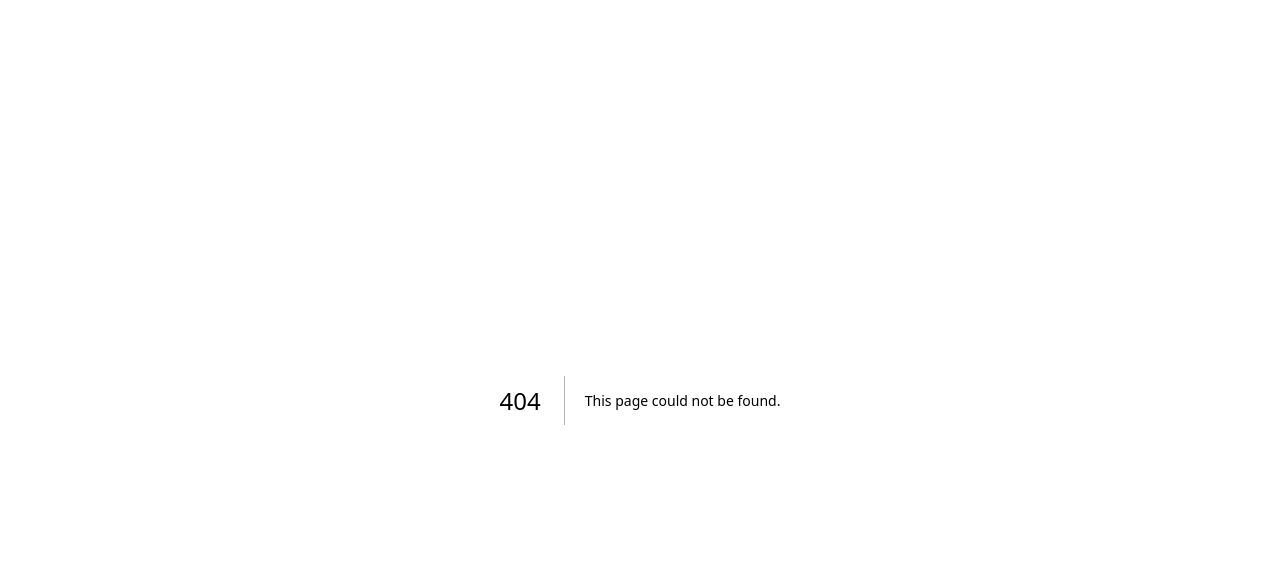
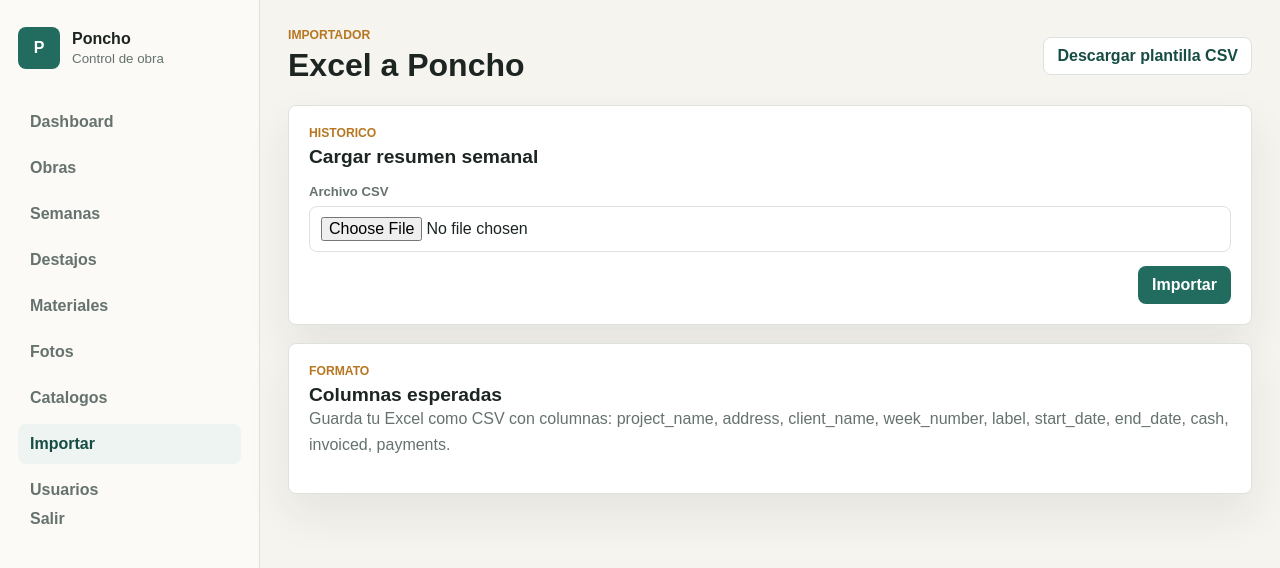
Before and after one commit to ing-martindelatorre/poncho, a Next.js app: page /imports in a window 1280 px wide. Before the commit this address had no page. Shown: the top 568 px of the page. Built offline with nearby package versions, Linux system fonts and the light colour scheme.

Commit message:
Add CSV import workflow

```diff
--- a/src/app/globals.css
+++ b/src/app/globals.css
@@ -481,6 +481,11 @@ h3 {
   margin-top: 16px;
 }
 
+.muted-copy {
+  color: var(--muted);
+  line-height: 1.6;
+}
+
 .stacked-actions {
   display: grid;
   gap: 10px;
--- /dev/null
+++ b/src/app/imports/actions.ts
@@ -0,0 +1,160 @@
+"use server";
+
+import { revalidatePath } from "next/cache";
+import { redirect } from "next/navigation";
+import { prisma } from "@/lib/db";
+import { numberFromCsv, parseCsv, rowsToObjects } from "@/lib/csv";
+import { requireUser } from "@/lib/session";
+
+type ImportRow = Record<string, string>;
+
+function required(row: ImportRow, key: string) {
+  const value = row[key]?.trim();
+
+  if (!value) {
+    throw new Error(`La columna ${key} es obligatoria.`);
+  }
+
+  return value;
+}
+
+function dateFrom(value: string) {
+  return new Date(`${value}T00:00:00.000Z`);
+}
+
+export async function importWeeklySummary(formData: FormData) {
+  await requireUser();
+  const file = formData.get("file");
+
+  if (!(file instanceof File) || file.size === 0) {
+    throw new Error("Selecciona un archivo CSV.");
+  }
+
+  const text = await file.text();
+  const rows = rowsToObjects(parseCsv(text));
+  let imported = 0;
+
+  for (const row of rows) {
+    const projectName = required(row, "project_name");
+    const weekNumber = Number(required(row, "week_number"));
+    const startDate = dateFrom(required(row, "start_date"));
+    const endDate = dateFrom(required(row, "end_date"));
+    const label = row.label || `${row.start_date} - ${row.end_date}`;
+    const cash = numberFromCsv(row.cash);
+    const invoiced = numberFromCsv(row.invoiced);
+    const payments = numberFromCsv(row.payments);
+
+    if (!Number.isInteger(weekNumber) || weekNumber <= 0) {
+      throw new Error(`Semana invalida para ${projectName}.`);
+    }
+
+    const existingProject = await prisma.project.findFirst({
+      where: {
+        name: {
+          equals: projectName,
+          mode: "insensitive",
+        },
+      },
+    });
+    const project = existingProject
+      ? await prisma.project.update({
+          data: {
+            address: row.address || undefined,
+            clientName: row.client_name || undefined,
+          },
+          where: { id: existingProject.id },
+        })
+      : await prisma.project.create({
+          data: {
+        address: row.address || null,
+        clientName: row.client_name || null,
+        name: projectName,
+          },
+        });
+
+    const period = await prisma.weeklyPeriod.upsert({
+      create: {
+        endDate,
+        label,
+        projectId: project.id,
+        startDate,
+        weekNumber,
+      },
+      update: {
+        endDate,
+        label,
+      },
+      where: {
+        projectId_weekNumber_startDate: {
+          projectId: project.id,
+          startDate,
+          weekNumber,
+        },
+      },
+    });
+
+    await prisma.$transaction([
+      prisma.workItem.deleteMany({
+        where: {
+          category: "Importado",
+          weeklyPeriodId: period.id,
+        },
+      }),
+      prisma.payment.deleteMany({
+        where: {
+          targetType: "imported_weekly_summary",
+          weeklyPeriodId: period.id,
+        },
+      }),
+    ]);
+
+    if (cash > 0) {
+      await prisma.workItem.create({
+        data: {
+          category: "Importado",
+          description: "Importado efectivo desde Excel/CSV",
+          moneyKind: "CASH",
+          total: cash.toFixed(2),
+          unit: "LOTE",
+          unitPrice: cash.toFixed(2),
+          volume: "1",
+          weeklyPeriodId: period.id,
+        },
+      });
+    }
+
+    if (invoiced > 0) {
+      await prisma.workItem.create({
+        data: {
+          category: "Importado",
+          description: "Importado facturado desde Excel/CSV",
+          moneyKind: "INVOICED",
+          total: invoiced.toFixed(2),
+          unit: "LOTE",
+          unitPrice: invoiced.toFixed(2),
+          volume: "1",
+          weeklyPeriodId: period.id,
+        },
+      });
+    }
+
+    if (payments > 0) {
+      await prisma.payment.create({
+        data: {
+          amount: payments.toFixed(2),
+          description: "Pago importado desde Excel/CSV",
+          moneyKind: "CASH",
+          targetId: period.id,
+          targetType: "imported_weekly_summary",
+          weeklyPeriodId: period.id,
+        },
+      });
+    }
+
+    imported += 1;
+  }
+
+  revalidatePath("/");
+  revalidatePath("/projects");
+  redirect(`/imports?imported=${imported}`);
+}
--- /dev/null
+++ b/src/app/imports/page.tsx
@@ -0,0 +1,61 @@
+import { AppFrame } from "@/components/app-frame";
+import { importWeeklySummary } from "./actions";
+
+export const dynamic = "force-dynamic";
+
+type ImportsPageProps = {
+  searchParams: Promise<{ imported?: string }>;
+};
+
+export default async function ImportsPage({ searchParams }: ImportsPageProps) {
+  const params = await searchParams;
+
+  return (
+    <AppFrame active="imports">
+      <header className="topbar">
+        <div>
+          <p className="eyebrow">Importador</p>
+          <h1>Excel a Poncho</h1>
+        </div>
+        <a className="button ghost" href="/imports/template">
+          Descargar plantilla CSV
+        </a>
+      </header>
+
+      {params.imported ? (
+        <section className="locked-banner">
+          Importacion completada: {params.imported} semanas procesadas.
+        </section>
+      ) : null}
+
+      <section className="panel">
+        <div className="panel-header">
+          <div>
+            <p className="eyebrow">Historico</p>
+            <h2>Cargar resumen semanal</h2>
+          </div>
+        </div>
+        <form action={importWeeklySummary} className="form-grid">
+          <label className="field span-2">
+            <span>Archivo CSV</span>
+            <input accept=".csv,text/csv" name="file" required type="file" />
+          </label>
+          <div className="form-actions span-2">
+            <button className="button primary" type="submit">
+              Importar
+            </button>
+          </div>
+        </form>
+      </section>
+
+      <section className="panel section-gap">
+        <p className="eyebrow">Formato</p>
+        <h2>Columnas esperadas</h2>
+        <p className="muted-copy">
+          Guarda tu Excel como CSV con columnas: project_name, address, client_name,
+          week_number, label, start_date, end_date, cash, invoiced, payments.
+        </p>
+      </section>
+    </AppFrame>
+  );
+}
--- /dev/null
+++ b/src/app/imports/template/route.ts
@@ -0,0 +1,37 @@
+const template = [
+  [
+    "project_name",
+    "address",
+    "client_name",
+    "week_number",
+    "label",
+    "start_date",
+    "end_date",
+    "cash",
+    "invoiced",
+    "payments",
+  ],
+  [
+    "Real Alcazar 1370",
+    "Jardines Providencia, Tepatitlan",
+    "Cliente ejemplo",
+    "27",
+    "15-20 DE JUNIO DEL 2026",
+    "2026-06-15",
+    "2026-06-20",
+    "46108.54",
+    "12195.00",
+    "0.00",
+  ],
+];
+
+export function GET() {
+  const csv = `\uFEFF${template.map((row) => row.join(",")).join("\n")}\n`;
+
+  return new Response(csv, {
+    headers: {
+      "Content-Disposition": 'attachment; filename="poncho_import_template.csv"',
+      "Content-Type": "text/csv; charset=utf-8",
+    },
+  });
+}
--- a/src/components/app-frame.tsx
+++ b/src/components/app-frame.tsx
@@ -4,6 +4,7 @@ type AppFrameProps = {
   active:
     | "catalogs"
     | "dashboard"
+    | "imports"
     | "projects"
     | "weeks"
     | "work-items"
@@ -21,6 +22,7 @@ const navItems = [
   { key: "materials", href: "/projects", label: "Materiales" },
   { key: "photos", href: "/projects", label: "Fotos" },
   { key: "catalogs", href: "/catalogs", label: "Catalogos" },
+  { key: "imports", href: "/imports", label: "Importar" },
   { key: "users", href: "/users", label: "Usuarios" },
 ] as const;
 
--- /dev/null
+++ b/src/lib/csv.ts
@@ -0,0 +1,74 @@
+export function parseCsv(text: string) {
+  const rows: string[][] = [];
+  let field = "";
+  let row: string[] = [];
+  let quoted = false;
+
+  for (let index = 0; index < text.length; index += 1) {
+    const char = text[index];
+    const next = text[index + 1];
+
+    if (char === '"' && quoted && next === '"') {
+      field += '"';
+      index += 1;
+      continue;
+    }
+
+    if (char === '"') {
+      quoted = !quoted;
+      continue;
+    }
+
+    if (char === "," && !quoted) {
+      row.push(field.trim());
+      field = "";
+      continue;
+    }
+
+    if ((char === "\n" || char === "\r") && !quoted) {
+      if (char === "\r" && next === "\n") {
+        index += 1;
+      }
+      row.push(field.trim());
+      if (row.some((value) => value.length > 0)) {
+        rows.push(row);
+      }
+      field = "";
+      row = [];
+      continue;
+    }
+
+    field += char;
+  }
+
+  row.push(field.trim());
+  if (row.some((value) => value.length > 0)) {
+    rows.push(row);
+  }
+
+  return rows;
+}
+
+export function rowsToObjects(rows: string[][]) {
+  const [header, ...data] = rows;
+
+  if (!header) {
+    return [];
+  }
+
+  const keys = header.map((key) => key.trim().toLowerCase());
+
+  return data.map((row) =>
+    Object.fromEntries(keys.map((key, index) => [key, row[index]?.trim() ?? ""])),
+  );
+}
+
+export function numberFromCsv(value: string | undefined) {
+  const clean = String(value ?? "")
+    .replace(/\$/g, "")
+    .replace(/\s/g, "")
+    .replace(/,/g, "");
+  const number = Number(clean);
+
+  return Number.isFinite(number) ? number : 0;
+}
```
Also changed, not shown: 1 other file (tests, documents, lock files or other folders).
